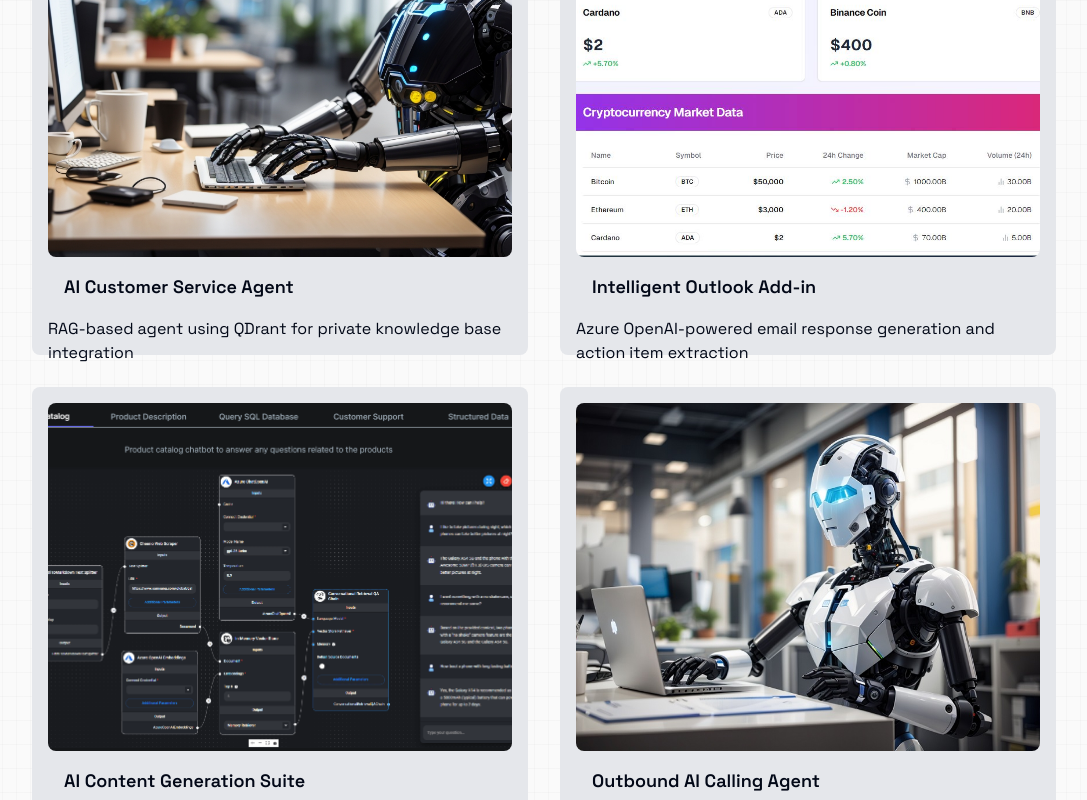
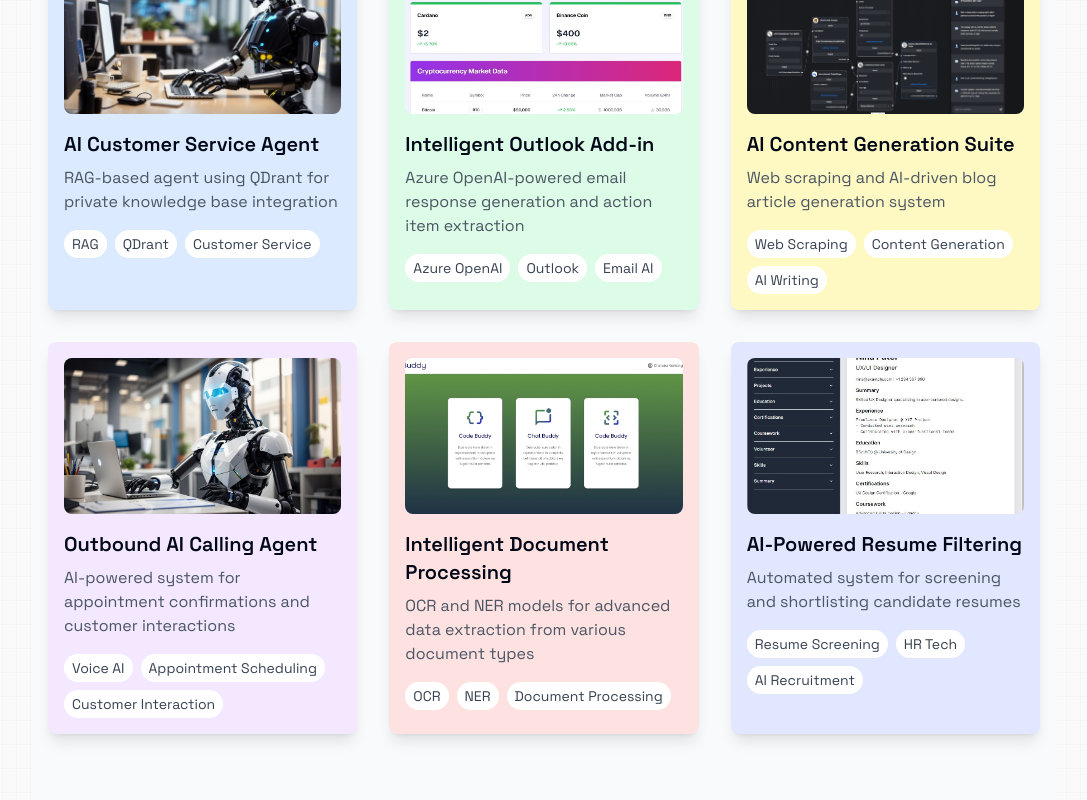
Before and after one commit to wssranjula/AI-Agency, a Next.js app: page /showcase in a window 1280 px wide. Shown: the part 600-1400 px from the top of the page, without its empty margins (96-1183 px from the left). Built offline with nearby package versions, Linux system fonts and the light colour scheme.

Commit message:
improved shwocase section

```diff
--- a/components/demos/blur-fade-demo.tsx
+++ b/components/demos/blur-fade-demo.tsx
@@ -1,81 +1,114 @@
+"use client"
+import { useState } from 'react';
 import BlurFade from "@/components/magicui/blur-fade";
 import Image from "next/image";
 import Link from "next/link";
+import { motion } from 'framer-motion';
 
 const works = [
   {
-    background: "bg-gray-200",
+    background: "bg-blue-100",
     imageUrl: "/images/2.jpg",
     title: "AI Customer Service Agent",
     description: "RAG-based agent using QDrant for private knowledge base integration",
     link: "https://www.youragency.com/projects/ai-customer-service",
+    tags: ["RAG", "QDrant", "Customer Service"]
   },
   {
-    background: "bg-gray-200",
+    background: "bg-green-100",
     imageUrl: "/images/cryd.jpg",
     title: "Intelligent Outlook Add-in",
     description: "Azure OpenAI-powered email response generation and action item extraction",
     link: "https://www.youragency.com/projects/outlook-addin",
+    tags: ["Azure OpenAI", "Outlook", "Email AI"]
   },
   {
-    background: "bg-gray-200",
+    background: "bg-yellow-100",
     imageUrl: "/images/flow.png",
     title: "AI Content Generation Suite",
     description: "Web scraping and AI-driven blog article generation system",
     link: "https://www.youragency.com/projects/content-generation",
+    tags: ["Web Scraping", "Content Generation", "AI Writing"]
   },
   {
-    background: "bg-gray-200",
+    background: "bg-purple-100",
     imageUrl: "/images/3.jpg",
     title: "Outbound AI Calling Agent",
     description: "AI-powered system for appointment confirmations and customer interactions",
     link: "https://www.youragency.com/projects/ai-calling-agent",
+    tags: ["Voice AI", "Appointment Scheduling", "Customer Interaction"]
   },
   {
-    background: "bg-gray-200",
+    background: "bg-red-100",
     imageUrl: "/images/aibud.png",
     title: "Intelligent Document Processing",
     description: "OCR and NER models for advanced data extraction from various document types",
     link: "https://www.youragency.com/projects/document-processing",
+    tags: ["OCR", "NER", "Document Processing"]
   },
   {
-    background: "bg-gray-200",
+    background: "bg-indigo-100",
     imageUrl: "/images/res.JPG",
     title: "AI-Powered Resume Filtering",
     description: "Automated system for screening and shortlisting candidate resumes",
     link: "https://www.youragency.com/projects/resume-filtering",
+    tags: ["Resume Screening", "HR Tech", "AI Recruitment"]
   },
 ];
 
 export function BlurFadeDemo() {
+  const [hoveredIndex, setHoveredIndex] = useState<number | null>(null);
+
   return (
-    <section id="photos">
-      <div className="grid md:grid-cols-2 gap-8 mt-10 justify-items-center">
-        {works.map(({ imageUrl, title, link,description }, idx) => (
+    <section id="showcase" className="py-16 bg-gray-50">
+      <div className="container mx-auto px-4">
+        <h2 className="text-3xl font-bold text-center mb-8">Our AI Solutions Showcase</h2>
+        <div className="grid md:grid-cols-2 lg:grid-cols-3 gap-8">
+          {works.map(({ imageUrl, title, description, link, background, tags }, idx) => (
             <BlurFade
               key={title}
               delay={0.25 + idx * 0.05}
               inView
-            className={`rounded-lg ${works[idx].background} p-4`}
+              className={`rounded-lg ${background} p-4 shadow-lg transition-all duration-300 hover:shadow-xl`}
             >
-            <Link href={link} target="_blank" rel="noreferrer">
+              <Link href={link} target="_blank" rel="noreferrer" className="block h-full">
+                <div
+                  className="relative overflow-hidden rounded-lg aspect-video mb-4"
+                  onMouseEnter={() => setHoveredIndex(idx)}
+                  onMouseLeave={() => setHoveredIndex(null)}
+                >
                   <Image
-                height={10000}
-                width={10000}
-                className="
-                h-5/6 w-full object-cover rounded-lg"
-
-
-
+                    fill
+                    className="object-cover transition-transform duration-300 ease-in-out"
                     src={imageUrl}
-                alt={`Random stock image ${idx + 1}`}
+                    alt={title}
+                    sizes="(max-width: 768px) 100vw, (max-width: 1200px) 50vw, 33vw"
                   />
-              <h3 className="text-lg font-semibold p-4">{title}</h3>
-              <p> {description}</p>
+                  {hoveredIndex === idx && (
+                    <motion.div
+                      initial={{ opacity: 0 }}
+                      animate={{ opacity: 1 }}
+                      exit={{ opacity: 0 }}
+                      className="absolute inset-0 bg-black bg-opacity-50 flex items-center justify-center"
+                    >
+                      <span className="text-white text-lg font-semibold">View Project</span>
+                    </motion.div>
+                  )}
+                </div>
+                <h3 className="text-xl font-semibold mb-2">{title}</h3>
+                <p className="text-gray-600 mb-4">{description}</p>
+                <div className="flex flex-wrap gap-2">
+                  {tags.map((tag) => (
+                    <span key={tag} className="bg-white px-2 py-1 rounded-full text-sm text-gray-700">
+                      {tag}
+                    </span>
+                  ))}
+                </div>
               </Link>
             </BlurFade>
           ))}
         </div>
+      </div>
     </section>
   );
 }
```
Lines whose indentation alone changed are shown as unchanged.
